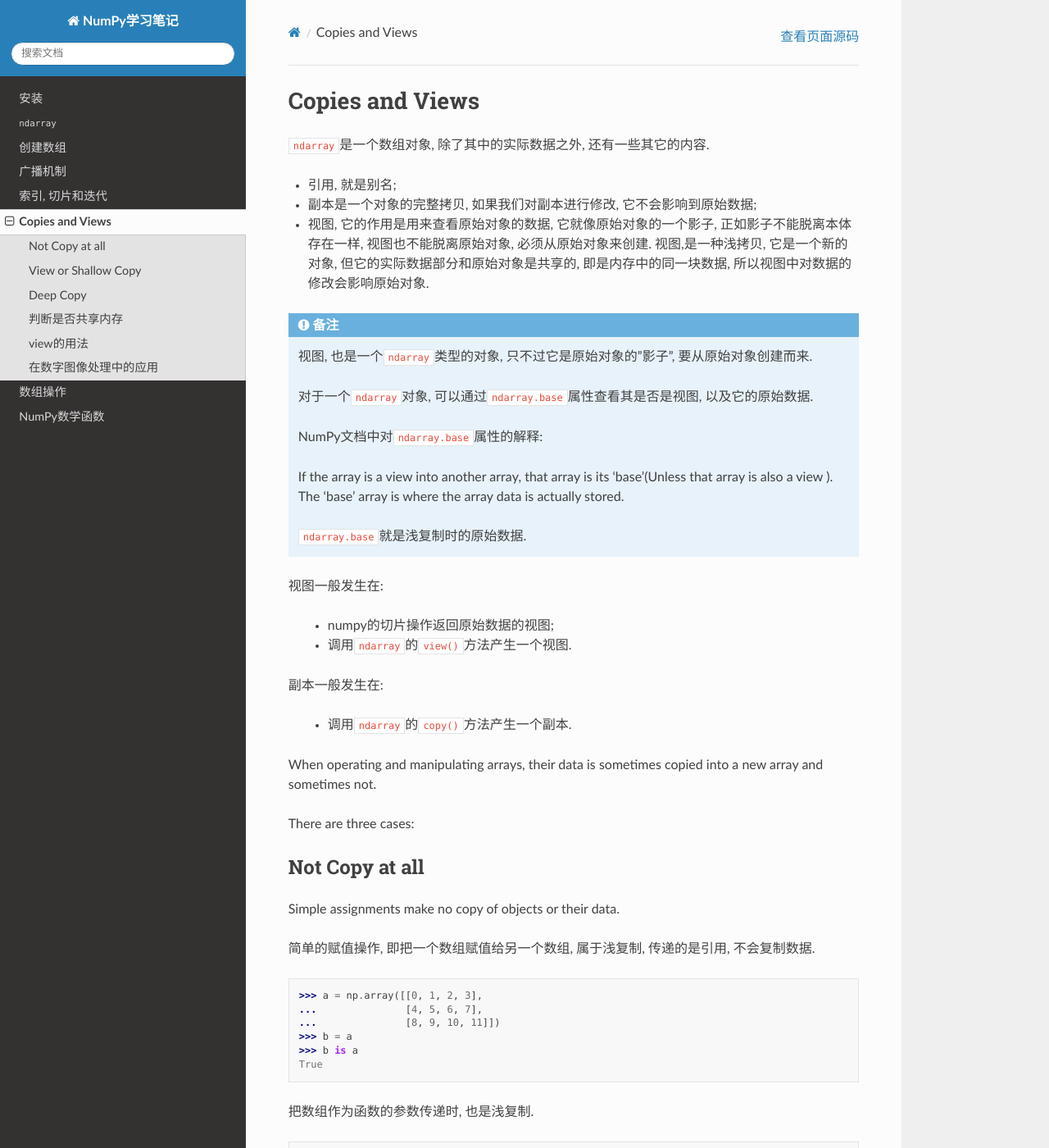
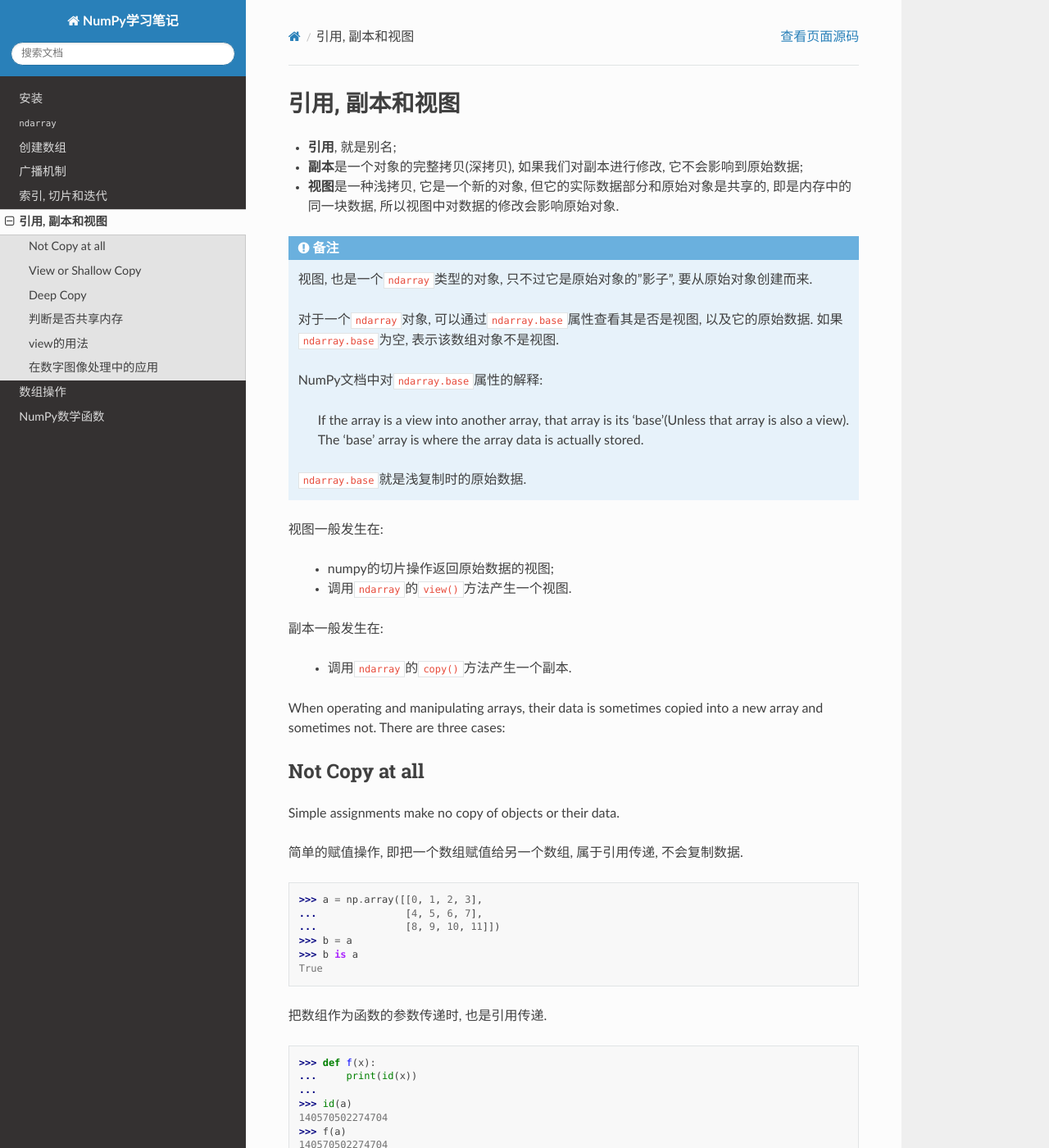
Before and after one commit to My-LearningNotes/NumPy, a Sphinx documentation site: the page built from source/copies_and_views.rst, in a window 1280 px wide and 1400 px high. Shown: the whole window at 82% size. Built offline with Sphinx 7.4.7 and the Read the Docs theme 2.0.0, drawn with Linux system fonts in a browser that asks for light colours; some of the changed text lies outside the part shown.

Commit message:
更新关于引用, 副本和视图的笔记

```diff
--- a/source/copies_and_views.rst
+++ b/source/copies_and_views.rst
@@ -1,22 +1,21 @@
-Copies and Views
+引用, 副本和视图
 ================
 
-``ndarray``\ 是一个数组对象, 除了其中的实际数据之外, 还有一些其它的内容.
-
-* 引用, 就是别名;
-* 副本是一个对象的完整拷贝, 如果我们对副本进行修改, 它不会影响到原始数据;
-* 视图, 它的作用是用来查看原始对象的数据, 它就像原始对象的一个影子, 正如影子不能脱离本体存在一样, 视图也不能脱离原始对象, 必须从原始对象来创建.
-  视图,是一种浅拷贝, 它是一个新的对象, 但它的实际数据部分和原始对象是共享的, 即是内存中的同一块数据, 所以视图中对数据的修改会影响原始对象.
+* **引用**, 就是别名;
+* **副本**\ 是一个对象的完整拷贝(深拷贝), 如果我们对副本进行修改, 它不会影响到原始数据;
+* **视图**\ 是一种浅拷贝, 它是一个新的对象, 但它的实际数据部分和原始对象是共享的, 即是内存中的同一块数据, 所以视图中对数据的修改会影响原始对象.
 
 .. note::
 
     视图, 也是一个\ ``ndarray``\ 类型的对象, 只不过它是原始对象的"影子", 要从原始对象创建而来.
 
     对于一个\ ``ndarray``\ 对象, 可以通过\ ``ndarray.base``\ 属性查看其是否是视图, 以及它的原始数据.
+    如果\ ``ndarray.base``\ 为空, 表示该数组对象不是视图.
 
     NumPy文档中对\ ``ndarray.base``\ 属性的解释:
 
-    If the array is a view into another array, that array is its 'base'(Unless that array is also a view    ). The 'base' array is where the array data is actually stored.
+        If the array is a view into another array, that array is its 'base'(Unless that array is also a view).
+        The 'base' array is where the array data is actually stored.
 
     ``ndarray.base``\ 就是浅复制时的原始数据.
 
@@ -32,7 +31,6 @@ Copies and Views
 
 
 When operating and manipulating arrays, their data is sometimes copied into a new array and sometimes not.
-
 There are three cases:
 
 Not Copy at all
@@ -40,7 +38,7 @@ Not Copy at all
 
 Simple assignments make no copy of objects or their data.
 
-简单的赋值操作, 即把一个数组赋值给另一个数组, 属于浅复制, 传递的是引用, 不会复制数据.
+简单的赋值操作, 即把一个数组赋值给另一个数组, 属于引用传递, 不会复制数据.
 
 .. code-block:: python
 
@@ -51,7 +49,7 @@ Simple assignments make no copy of objects or their data.
     >>> b is a
     True
 
-把数组作为函数的参数传递时, 也是浅复制.
+把数组作为函数的参数传递时, 也是引用传递.
 
 .. code-block:: python
 
@@ -134,7 +132,6 @@ View or Shallow Copy
     True
 
 
-
 Deep Copy
 ---------
 
@@ -162,6 +159,11 @@ The ``copy`` method makes a complete copy of the array and its data.
     >>> s = a[:, 1:3].copy()
     >>> s.base is a
     False
+
+
+.. note::
+
+    在对数组进行操作时, 需要注意操作的是原始数组, 还是其副本或视图.
 
 
 ******
@@ -273,8 +275,13 @@ Example:
 
     当数据区域是连续的时候, 返回一个view; 否则返回一个copy.
 
-    如果希望其在返回一个copy时报错的话, 改变shape的方式就不能使用reshape()函数, 而应该直接改变这个数组的shape属性.
-    如上例中的c.shape = (20,), 在上例中, 如果使用c = b.view.reshape(20), 则此时c是b的一个copy.
+    如果希望其在返回一个copy时报错的话, 改变shape的方式就不能使用\ ``reshape()``\ 函数, 而应该直接改变这个数组的shape属性.
+    如上例中的\ ``c.shape = (20,)``\ , 在上例中, 如果使用\ ``c = b.view.reshape(20)``, 则此时c是b的一个copy.
+
+
+.. note::
+
+    一个数组对象, 创建一个它的视图, 在不复制数据的情况下, 以另外的意义解析它.
 
 
 
```
